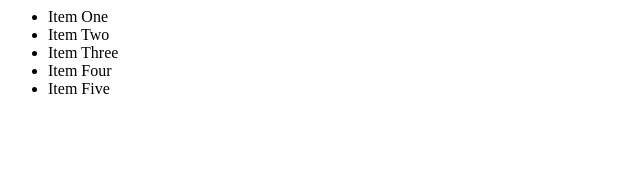
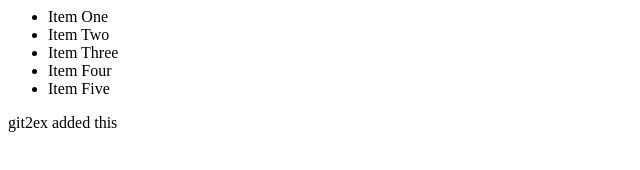
Before and after one commit to catetcpasswd/gitgoing-2021, a plain HTML site: page index.html in a window 1280 px wide. Shown: the whole page, without its empty margins (0-640 px from the left). Drawn offline with Linux system fonts and the light colour scheme.

Commit message:
module2 added

```diff
--- a/index.html
+++ b/index.html
@@ -9,5 +9,8 @@
                 <li>Item Five</li>
             </ul>
         </module-one>
+        <module-two>
+	  <div>git2ex added this</div>
+        </module-two>
     </body>
 </html>
```
